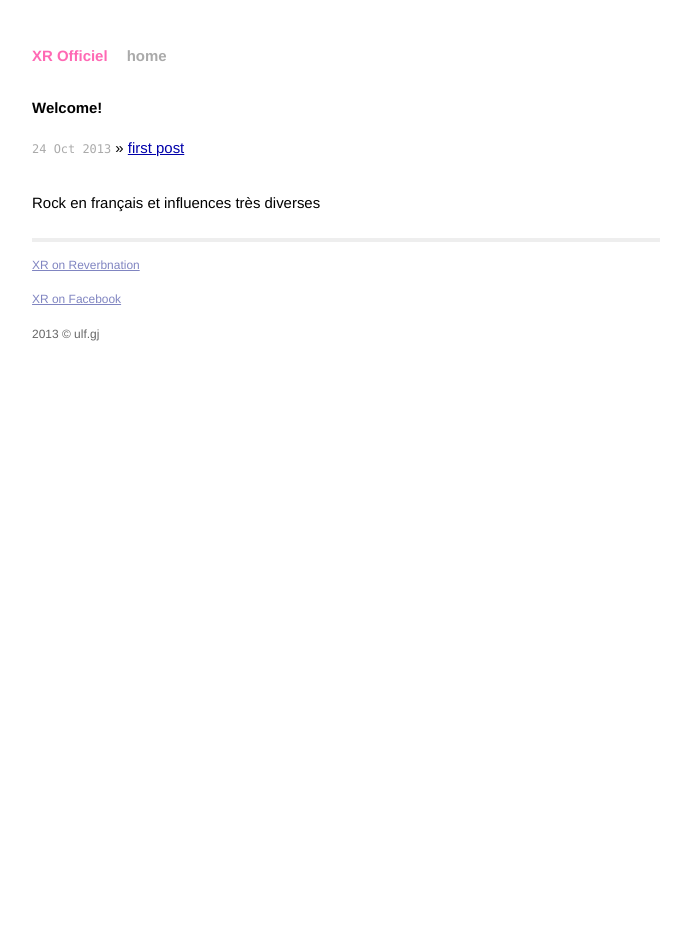
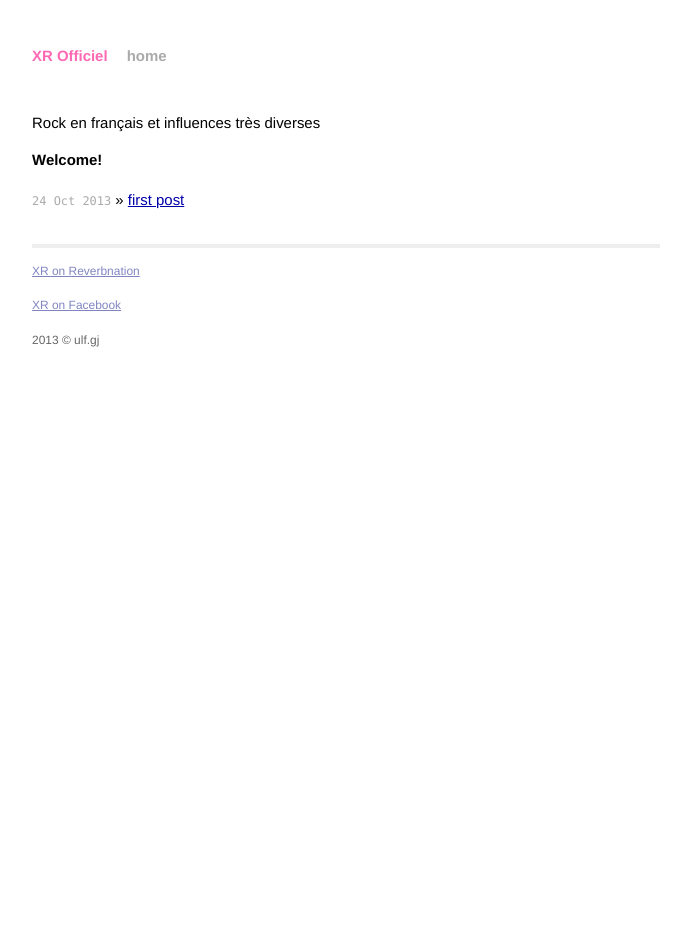
Before and after one commit to ulfgj/ulfgj.github.io, a Jekyll site: the page built from index.html, in a window 1280 px wide. Shown: the whole page, without its empty margins (294-985 px from the left). Built offline with Jekyll 4.4.1, drawn with Linux system fonts in a browser that asks for light colours; Markdown is read by kramdown in place of the engine named in the settings.

Commit message:
improved layout

```diff
--- a/_layouts/default.html
+++ b/_layouts/default.html
@@ -21,13 +21,15 @@
             <a class="extra" href="/">home</a>
           </div>
 
-          {{ content }}
-
           <div class="desc">
             <p>
               Rock en français et influences très diverses
             </p>
           </div>
+
+
+          {{ content }}
+
 
         <!-- facebbok feed theough rssinclude.com -->
           <script type="text/javascript" src="http://output50.rssinclude.com/output?type=js&amp;id=784912&amp;hash=fb2527436b12e6714591b1a11ce23202"></script>
```
